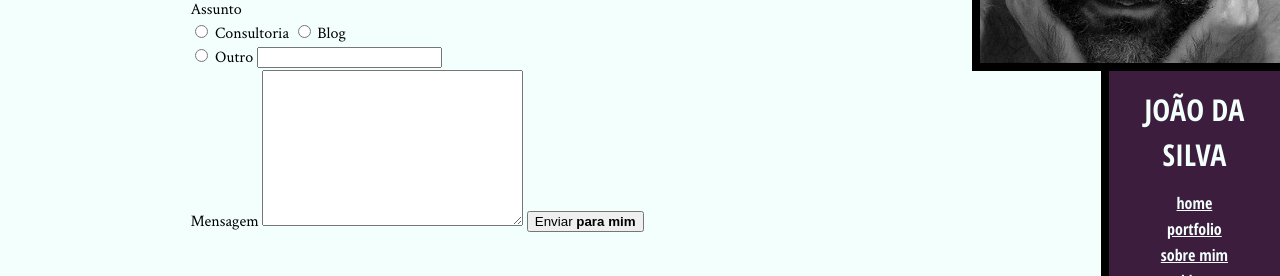
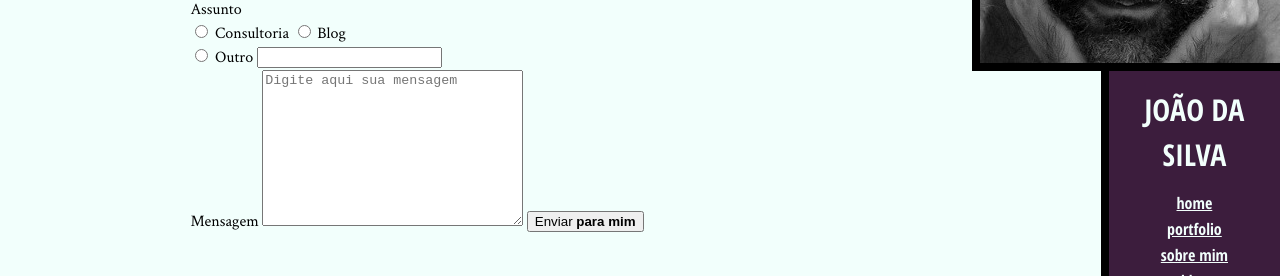
Before and after one commit to carloshlessa/curso_html5_e_css3_2_turbinando_as_suas_paginas, a plain HTML site: page contato.html in a window 1280 px wide. Shown: the part 237-513 px from the top of the page. Drawn offline with Linux system fonts and the light colour scheme.

Commit message:
Placeholder no input da mensagem adicionado

```diff
--- a/contato.html
+++ b/contato.html
@@ -66,7 +66,7 @@
 
                 <!-- start Mensagem -->
                 <label for="msg">Mensagem</label>
-                <textarea required name="mensagem" id="msg" cols="30" rows="10"></textarea>
+                <textarea required name="mensagem" placeholder="Digite aqui sua mensagem" id="msg" cols="30" rows="10"></textarea>
                 <!-- end Mensagem -->
 
                 <!-- start Botão -->
```
